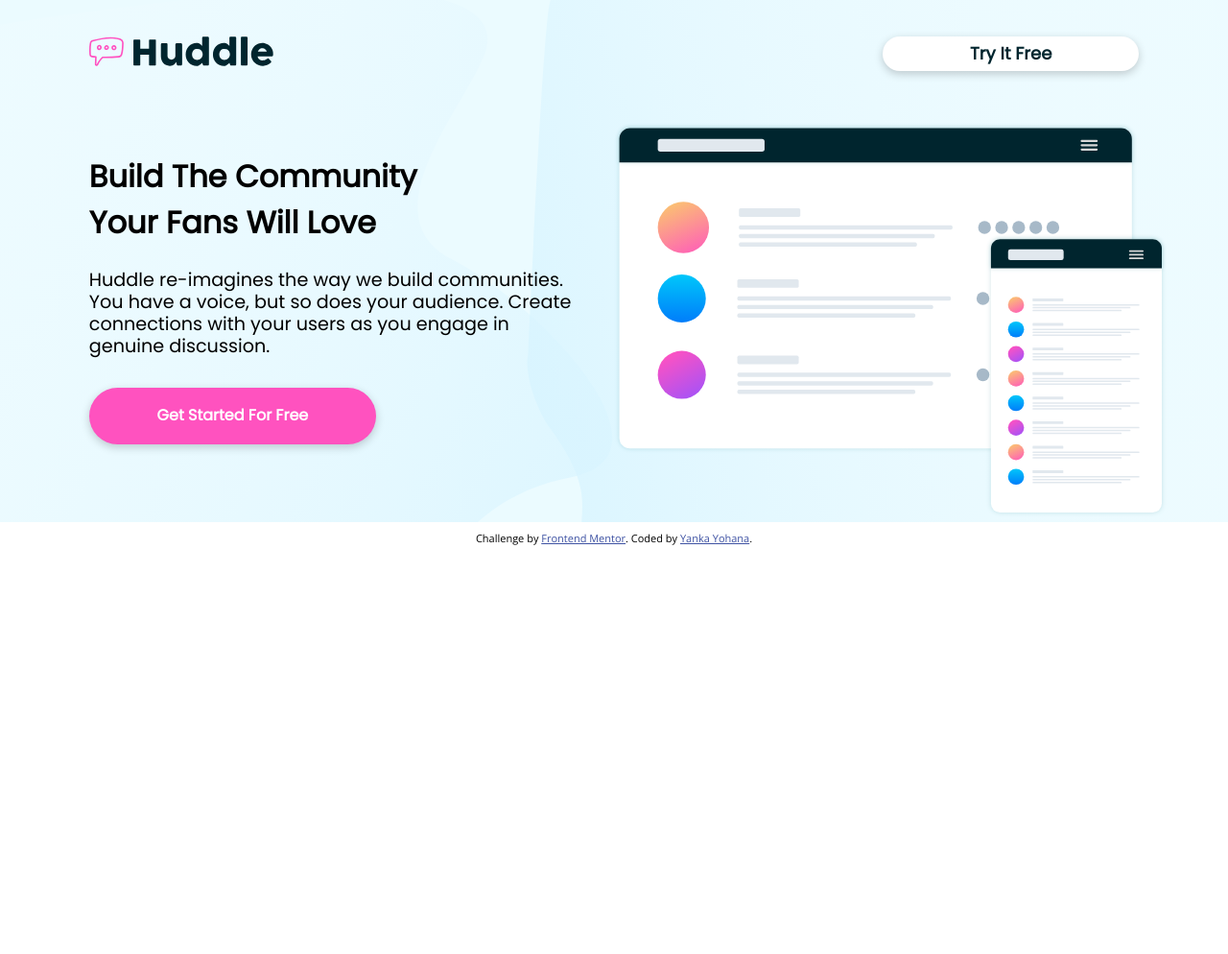
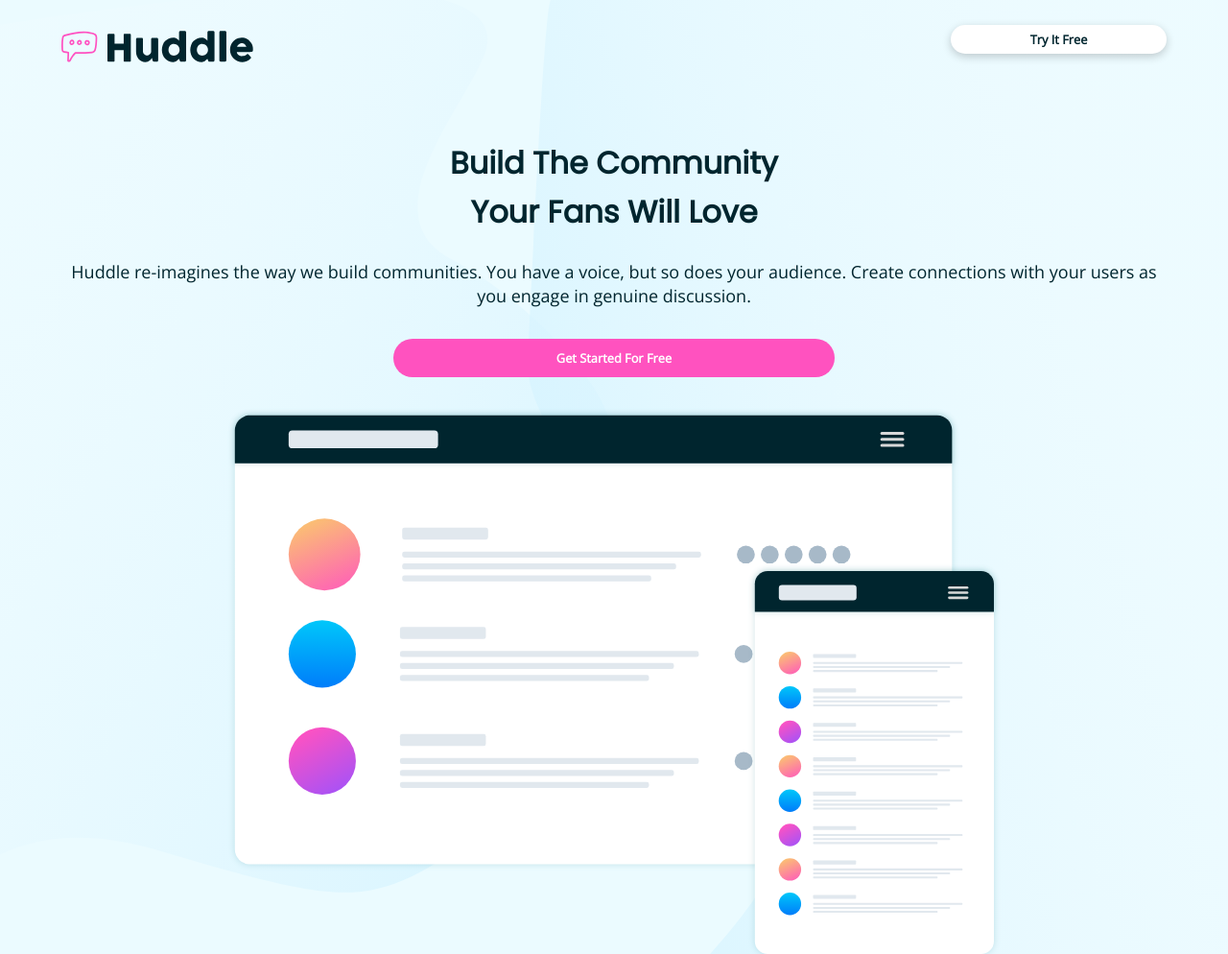
Before and after one commit to yankayohana/frontend-mentor-challenges, a plain HTML site: page huddle-landing-page-with-alternating-feature-blocks-master/index.html in a window 1280 px wide. Shown: the top 994 px of the page at 96% size. Before the commit the page ends 800 px from the top, so only its background shows below. Drawn offline with nearby package versions, Linux system fonts and the light colour scheme.

Commit message:
header mobile

```diff
--- /dev/null
+++ b/huddle-landing-page-with-alternating-feature-blocks-master/css/medium-style.css
@@ -0,0 +1,3 @@
+body {
+    background-color: red;
+}
--- a/huddle-landing-page-with-alternating-feature-blocks-master/css/style.css
+++ b/huddle-landing-page-with-alternating-feature-blocks-master/css/style.css
@@ -10,177 +10,233 @@
 
 }
 
+/*---------->>> GLOBAL <<<-----------*/
+
 body {
+    font-size: 18px;
     font-family: 'Open Sans', sans-serif;
+    font-weight: 400;
 }
 
+h1, h2 {
+    font-family: 'Poppins', sans-serif;
+    font-weight: 600;
+    line-height: 1.6;
+}
+
+p {
+    line-height: 1.4;
+    text-align: center;
+    color: var(--very-dark-cyan);
+}
+
+a {
+    font-weight: 600;
+}
+
+
+/*---------->>> FIRST SECTION (HEADER) <<<-----------*/
+
 .first-section {
-    background-color: var(--very-pale-cyan);
-
     background-image: url(../images/bg-hero-mobile.svg);
     background-repeat: no-repeat;
     background-size: cover;
 
-    font-family: 'Poppins', sans-serif;
+    background-color: var(--very-pale-cyan);
+
+
 }
 
 .header {
     width: 90%;
     margin: 0 auto;
-    padding-top: 1.5rem;
 }
 
-/* nav-bar */
-.navegation-bar {
-
+.header-navegation-bar {
     position: relative;
-    display: flex;
-    align-items: center;
-
-    width: 95%;
-    height: 8vh;
-    margin: 0 auto;
+    height: 15vh;
 }
 
-#logo-img {
-    width: 8rem;
-
-    display: inline-block;
+.header__logo-img {
+   position: absolute;
+   width: 35%;
+   left: 0;
+   padding-top: 2rem;
 }
 
-.first-button:link,
-.first-button:visited {
-    display: inline-block;
+.header__button {
     position: absolute;
-
     right: 0;
-
-    text-decoration: none;
-    border-radius: 100px;
-    padding: 8px 24px;
-    background-color: white;
-    color: var(--very-dark-cyan);
-    font-weight: bold;
-
-    box-shadow: 0px 3px 10px 0 rgb(0,0,0, .2);
-
-}
-
-/*intro-text*/
-
-.text-box {
-    width: 90%;
-    margin: 0 auto;
-    margin-top: 3rem;
-}
-
-.titulos {
-    display: block;
-    font-size: 1.7rem;
-    text-align: center;
-    line-height: 1.7;
-}
-
-.titulo-2 {
-    font-size: 1.6rem;
-}
-
-.text-box p {
-    display: flex;
-    text-align: center;
-
-    font-size: 1.15rem;
-
-}
-
-.pink-button {
-    display: block;
-    text-align: center;
-    margin: 2rem auto 3rem auto;
-
-    text-decoration: none;
-    border-radius: 100px;
-    padding: 12px 30px;
-    background-color: var(--pink);
-    color: white;
-    font-weight: bold;
-    width: 60%;
-    font-size: 0.8rem;
-
-    box-shadow: 0px 3px 10px 0 rgb(0,0,0, .2);
+    padding-top: 2rem;
 
 
 }
 
-.img-box {
+
+.header__title {
     display: block;
-    margin-left: auto;
-    margin-right: auto;
-    width: 90%;
+    font-size: 1.6rem;
+    text-align: center;
+    color: var(--very-dark-cyan);
 }
 
-.first-img {
+.header__second_button {
+    padding: 0.8rem;
+    display: block;
+    text-align: center;
+}
+
+.header__img-box {
+    width: 90%;
+    margin: 0 auto;
+}
+
+.header__first-img {
     width: 100%;
-    height: auto;
+    margin-bottom: 2rem;
 }
 
 
-@media (min-width: 1024px) {
+
+/*---------->>> BUTTONS (STYLE) <<<-----------*/
+
+.header--white-button {
+    text-decoration: none;
+    background-color: white;
+    color: hsl(192, 100%, 9%);
+    box-shadow: 0px 3px 10px 0 rgb(0,0,0, .2);
+
+    border-radius: 100px;
+    padding: 8px 26px;
+    margin-top: 2em;
+    font-size: 0.8rem;
+}
+
+.button {
+    text-decoration: none;
+    background-color: var(--pink);
+    color: white;
+
+    width: 70%;
+    margin: 2rem auto;
+    border-radius: 100px;
+    font-size: 0.8rem;
+    padding: 0.8rem 0 0.8rem 0;
+
+}
+
+
+/*---------->>> RESPONSIVE <<<-----------*/
+
+/* tablets */
+@media screen and (min-width: 560px) and (max-width:768px) {
+
+    .header__title {
+        font-size: 1.8rem;
+        color: var(--very-dark-cyan);
+    }
+
+    .header__img-box {
+        width: 80%;
+    }
+
+    .header__button {
+        position: absolute;
+        right: 0;
+        width: 15%;
+        text-align: center;
+     }
+
+     .header__second_button {
+         width: 50%;
+     }
+
+}
+
+@media screen and (min-width: 769px) and (max-width: 1439px) {
+
+    .header__title {
+        font-size: 2rem;
+        color: var(--very-dark-cyan);
+    }
+
+    .header__logo-img {
+        max-width: 200px;
+    }
+
+    .header__img-box {
+        width: 70%;
+    }
+
+    .header__button {
+        position: absolute;
+        right: 0;
+        width: 15%;
+        text-align: center;
+     }
+
+     .header__second_button {
+         width: 40%;
+     }
+
+}
+
+/* tablets */
+@media screen and (min-width: 1440px) {
 
     body {
-        font-size: 18px;
+        font-size: 20px;
     }
 
+    .header__logo-img {
+        max-width: 200px;
+    }
 
-     .grid {
+    .header-intro {
         display: grid;
         grid-template-columns: 1fr 1fr;
         grid-template-rows: 1fr;
         grid-template-areas: "text img" ;
+    }
+
+    .header__text-box {
+        margin-top: 1em;
+    }
+
+    .header__text-box span, p{
+        display: block;
+        text-align: left;
+        color: var(--very-dark-cyan);
+    }
+
+    .header__title {
+        font-size: 1.3em;
+
+    }
+
+    p {
+        font-size: 1.1em;
+    }
+
+    .header__second_button {
+        margin-left: 0;
+        width: 45%;
+        padding: 1.2em 0;
+        font-size: 0.9em;
+    }
+
+    .header__button {
+        position: absolute;
+        right: 0;
+        width: 15%;
+        text-align: center;
+        padding: 1em 0;
+        font-size: 0.8em;
+     }
+
+     .header__first-img {
+         max-width: 100%;
      }
 
 
-    .text {
-        grid-area: text;
-        display: block;
-        text-align: left;
-    }
-
-
-    .text-box p{
-        text-align: left;
-        font-size: 1.2rem;
-        line-height: 1.2;
-    }
-
-    .titulos {
-        text-align: left;
-        line-height: 1.5;
-        font-size: 2rem;
-
-    }
-
-
-    .pink-button {
-        text-align: center;
-        margin-left: 0;
-        width: 50%;
-        padding: 20px 20px;
-        font-size: 1rem;
-    }
-
-    .img-box {
-        width: 100%;
-        margin-top: 2.5rem;
-    }
-
-    .first-button {
-       width: 20%;
-       text-align: center;
-
-    }
-
-    #logo-img {
-        width: 12rem;
-    }
 }
--- a/huddle-landing-page-with-alternating-feature-blocks-master/index.html
+++ b/huddle-landing-page-with-alternating-feature-blocks-master/index.html
@@ -8,7 +8,9 @@
   <link href="https://fonts.googleapis.com/css2?family=Open+Sans&family=Poppins:ital,wght@0,400;1,700&display=swap" rel="stylesheet">
 
   <link rel="stylesheet" href="./css/normalize.css">
-  <link rel="stylesheet" href="./css/style.css">
+  <link rel='stylesheet' href='./css/style.css' />
+  <link rel="stylesheet" media="screen and (min-device-width: 1024px)" href="./css/desktop-style.css" />
+
 
   <title>Frontend Mentor | Huddle landing page with alternating feature blocks</title>
 
@@ -22,38 +24,40 @@
   <section class="first-section">
 
     <header class="header">
-      <nav class="navegation-bar">
-        <a href="#"><img id="logo-img" src="./images/logo.svg" alt="Logo Huddle"></a>
-        <a href="#" class="first-button">Try It Free</a>
+      <nav class="header-navegation-bar">
+        <a href="#"><img class="header__logo-img" src="./images/logo.svg" alt="Logo Huddle"></a>
+        <a href="#" class="header__button header--white-button">Try It Free</a>
       </nav>
 
-      <div class="grid">
-        <div class="text-box">
-          <h1>
-            <span class="titulos">Build The Community</span>
-            <span class="titulos titulo-2">Your Fans Will Love</span>
+      <div class="header-intro">
+        <div class="header__text-box">
+          <h1 class="header__titles">
+            <span class="header__title header__title--one">Build The Community</span>
+            <span class="header__title header__title--two">Your Fans Will Love</span>
           </h1>
 
           <p>Huddle re-imagines the way we build communities. You have a voice, but so does your audience.
             Create connections with your users as you engage in genuine discussion. </p>
 
-          <a href="#" class="pink-button button">Get Started For Free</a>
+          <a href="#" class="header__second_button button">Get Started For Free</a>
         </div>
 
-        <div class="img-box">
-          <img class="first-img" src="./images/illustration-mockups.svg" alt="illustration mockups">
+        <div class="header__img-box">
+          <img class="header__first-img" src="./images/illustration-mockups.svg" alt="illustration mockups">
         </div>
       </div>
     </header>
+
   </section>
 
 
-
+<!--
   <footer>
     <p class="attribution">
       Challenge by <a href="https://www.frontendmentor.io?ref=challenge" target="_blank">Frontend Mentor</a>.
       Coded by <a href="#">Yanka Yohana</a>.
     </p>
   </footer>
+  -->
 </body>
 </html>
```
Also changed, not shown: huddle-landing-page-with-alternating-feature-blocks-master/css/normalize.css, huddle-landing-page-with-alternating-feature-blocks-master/css/responsive.css (added).
